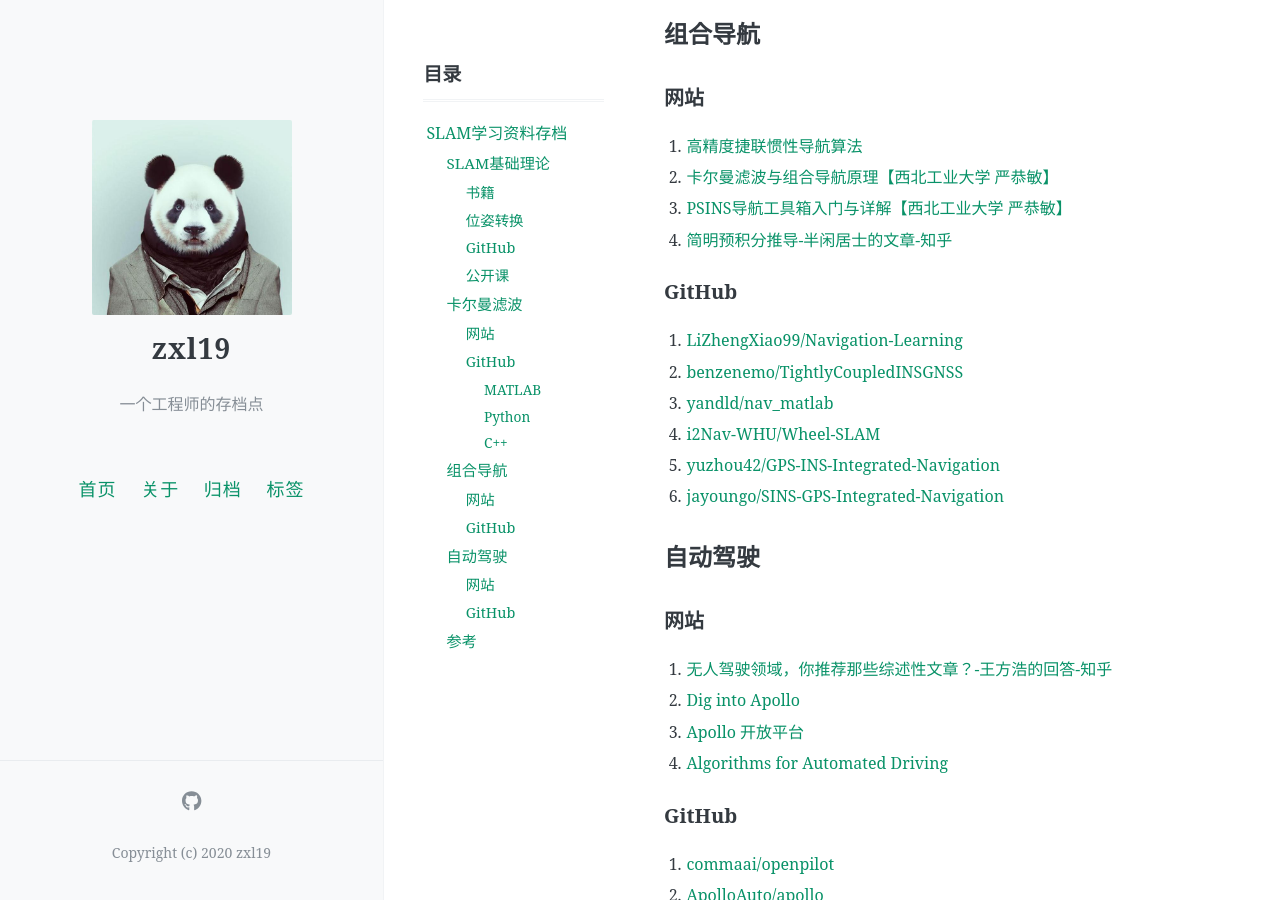
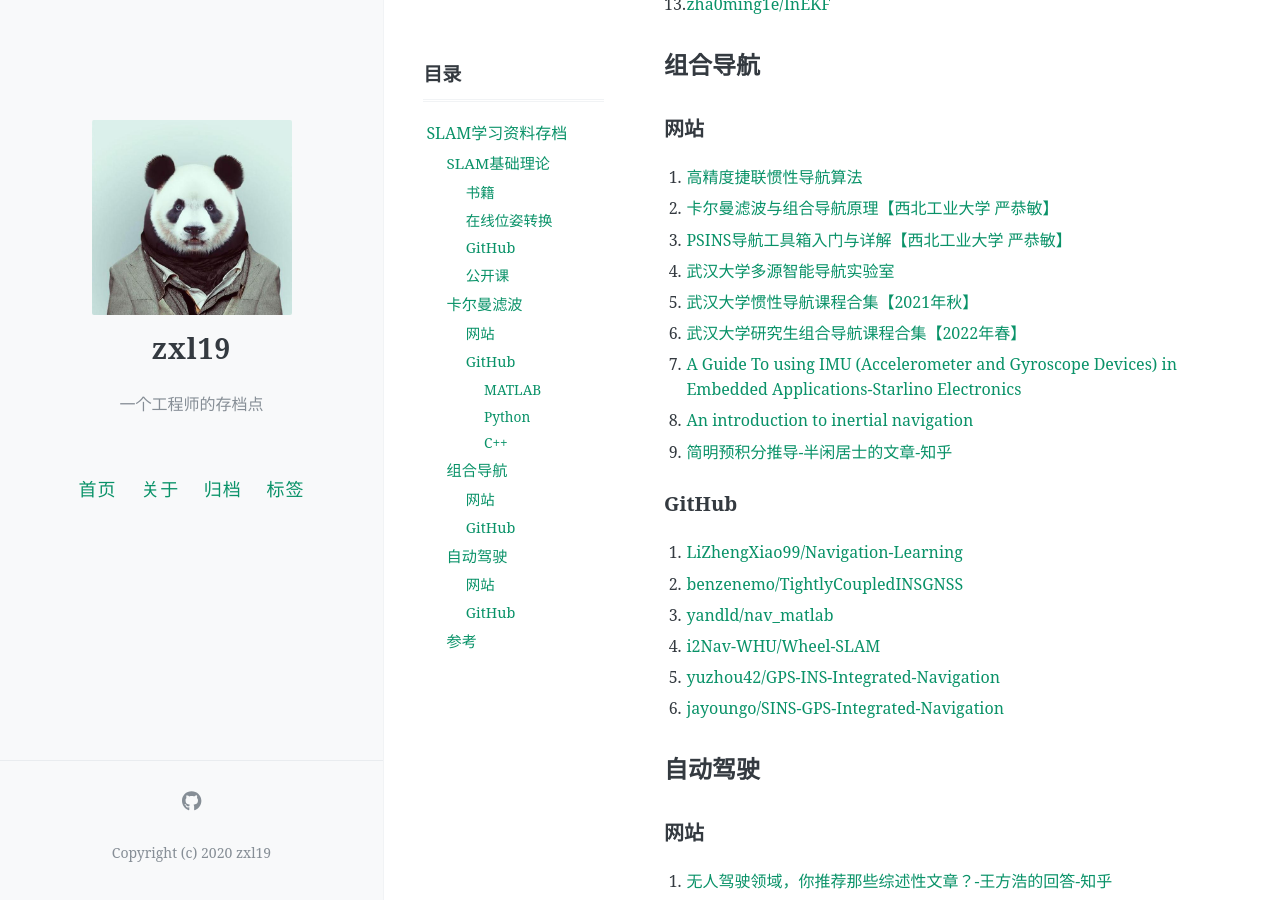
Before and after one commit to zxl19/zxl19.github.io, a Jekyll site: the page built from _posts/2022-10-11-slam-material.md, in a window 1280 px wide and 900 px high, scrolled down 3595 px. Built offline with Jekyll 4.4.1, drawn with Linux system fonts in a browser that asks for light colours; comment, search, counter and statistics services are not loaded; some of the changed text lies outside the part shown.

Commit message:
Update Posts modified:   _posts/2020-06-08-meme-archive.md modified:   _posts/2021-06-01-cpp-library.md modified:   _posts/2021-10-11-terminal-tool.md modified:   _posts/2022-10-11-slam-material.md

```diff
--- a/_posts/2022-10-11-slam-material.md
+++ b/_posts/2022-10-11-slam-material.md
@@ -21,17 +21,18 @@ SLAM学习资料存档，包括SLAM基础理论、卡尔曼滤波、组合导航
 2. 《自动驾驶中的SLAM技术》
 3. [Factor graphs for robot perception](https://www.cs.cmu.edu/~kaess/pub/Dellaert17fnt.html)
 4. [A tutorial on SE(3) transformation parameterizations and on-manifold optimization](http://ingmec.ual.es/~jlblanco/papers/jlblanco2010geometry3D_techrep.pdf)
-5. [A micro Lie theory for state estimation in robotics](https://arxiv.org/pdf/1812.01537.pdf)
-6. [Quaternion kinematics for the error-state Kalman filter](https://www.iri.upc.edu/people/jsola/JoanSola/objectes/notes/kinematics.pdf)
-7. [Probabilistic Robotics](https://gaoyichao.com/Xiaotu//resource/refs/PR.MIT.en.pdf)
-8. [State Estimation for Robotics -- First Edition](http://asrl.utias.utoronto.ca/~tdb/bib/barfoot_ser17.pdf)
-9. [State Estimation for Robotics -- Draft Second Edition](http://asrl.utias.utoronto.ca/~tdb/bib/barfoot_ser23.pdf)
-10. [SO(3) and SE(3) Identities and Approximations](http://asrl.utias.utoronto.ca/~tdb/bib/barfoot_ser17_identities.pdf)
-11. [Lie theory cheatsheet](https://norlab.ulaval.ca/research/LieCheatsheet/)
-12. [Multiple view geometry in computer vision](https://assets.cambridge.org/97805215/40513/frontmatter/9780521540513_frontmatter.pdf)
-13. [Modern Robotics](http://hades.mech.northwestern.edu/images/7/7f/MR.pdf)
+5. [Quaternions and Rotations](https://graphics.stanford.edu/courses/cs348a-17-winter/Papers/quaternion.pdf)
+6. [A micro Lie theory for state estimation in robotics](https://arxiv.org/pdf/1812.01537.pdf)
+7. [Quaternion kinematics for the error-state Kalman filter](https://www.iri.upc.edu/people/jsola/JoanSola/objectes/notes/kinematics.pdf)
+8. [Probabilistic Robotics](https://gaoyichao.com/Xiaotu//resource/refs/PR.MIT.en.pdf)
+9. [State Estimation for Robotics -- First Edition](http://asrl.utias.utoronto.ca/~tdb/bib/barfoot_ser17.pdf)
+10. [State Estimation for Robotics -- Draft Second Edition](http://asrl.utias.utoronto.ca/~tdb/bib/barfoot_ser23.pdf)
+11. [SO(3) and SE(3) Identities and Approximations](http://asrl.utias.utoronto.ca/~tdb/bib/barfoot_ser17_identities.pdf)
+12. [Lie theory cheatsheet](https://norlab.ulaval.ca/research/LieCheatsheet/)
+13. [Multiple view geometry in computer vision](https://assets.cambridge.org/97805215/40513/frontmatter/9780521540513_frontmatter.pdf)
+14. [Modern Robotics](http://hades.mech.northwestern.edu/images/7/7f/MR.pdf)
 
-### 位姿转换
+### 在线位姿转换
 
 1. [Engineering Notes](https://danceswithcode.net/danceswithcode.net/engineeringnotes/index.html)
 2. [3D Rotation Converter](https://www.andre-gaschler.com/rotationconverter/)
@@ -130,7 +131,12 @@ SLAM学习资料存档，包括SLAM基础理论、卡尔曼滤波、组合导航
 1. [高精度捷联惯性导航算法](http://www.psins.org.cn)
 2. [卡尔曼滤波与组合导航原理【西北工业大学 严恭敏】](https://www.bilibili.com/video/BV11K411J7gp)
 3. [PSINS导航工具箱入门与详解【西北工业大学 严恭敏】](https://www.bilibili.com/video/BV1R54y1E7ut)
-4. [简明预积分推导-半闲居士的文章-知乎](https://zhuanlan.zhihu.com/p/388859808)
+4. [武汉大学多源智能导航实验室](http://i2nav.cn)
+5. [武汉大学惯性导航课程合集【2021年秋】](https://www.bilibili.com/video/BV1nR4y1E7Yj)
+6. [武汉大学研究生组合导航课程合集【2022年春】](https://www.bilibili.com/video/BV1na411Z7rQ)
+7. [A Guide To using IMU (Accelerometer and Gyroscope Devices) in Embedded Applications-Starlino Electronics](http://www.starlino.com/imu_guide.html)
+8. [An introduction to inertial navigation](https://www.cl.cam.ac.uk/techreports/UCAM-CL-TR-696.pdf)
+9. [简明预积分推导-半闲居士的文章-知乎](https://zhuanlan.zhihu.com/p/388859808)
 
 ### GitHub
 
```
Also changed, not shown: _posts/2020-06-08-meme-archive.md (+10 -9 lines), _posts/2021-06-01-cpp-library.md (+10 -8 lines), _posts/2021-10-11-terminal-tool.md (+3 -2 lines).
